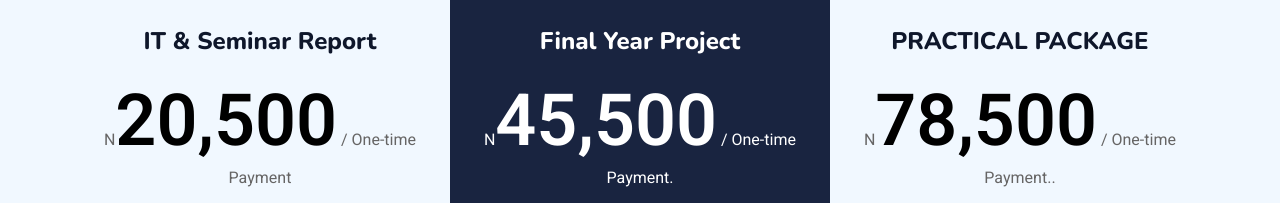
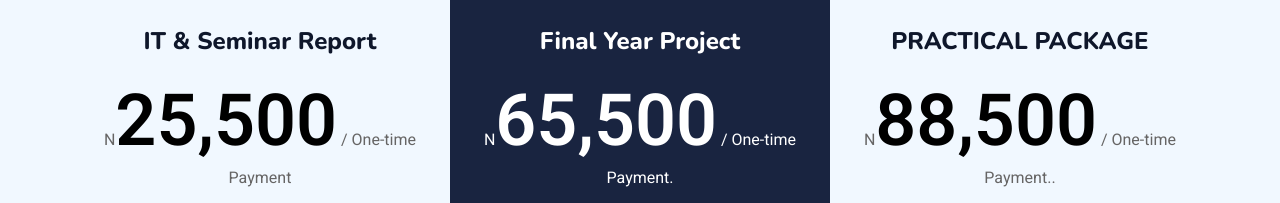
Before and after one commit to MozamVip/falconproject, a plain HTML site: page index.html in a window 1280 px wide. Shown: the part 3058-3261 px from the top of the page. Drawn offline with nearby package versions, Linux system fonts and the light colour scheme.

Commit message:
Update index.html

```diff
--- a/index.html
+++ b/index.html
@@ -619,7 +619,7 @@
         <div class="row">
             <div data-aos="fade-right" data-aos-delay="200" data-aos-duration="1000" data-aos-once="true" class="col-md-4 text-center py-4 mt-5">
                 <h4 class="my-4">IT & Seminar Report</h4>
-                <p class="font-weight-bold">N<span class="display-2 font-weight-bold" style="color:black;">20,500</span> / One-time Payment</p>
+                <p class="font-weight-bold">N<span class="display-2 font-weight-bold" style="color:black;">25,500</span> / One-time Payment</p>
                 <ul class="list-unstyled">
                     <li>Customized report writing</li>
                     <li>Seminar Topic Generation</li>
@@ -634,7 +634,7 @@
             </div>
             <div data-aos="fade-up" data-aos-duration="1000" data-aos-once="true" class="col-md-4 text-center py-4 mt-5 rounded" id="price-table__premium">
                 <h4 class="my-4" style="color: white;">Final Year Project</h4>
-                <p class="font-weight-bold">N<span class="display-2 font-weight-bold">45,500</span> / One-time Payment.</p>
+                <p class="font-weight-bold">N<span class="display-2 font-weight-bold">65,500</span> / One-time Payment.</p>
                 <ul class="list-unstyled">
                     <li>Project Proposal development</li>
                     <li>Project Topic Generation</li>
@@ -648,7 +648,7 @@
             </div>
             <div data-aos="fade-left" data-aos-delay="200" data-aos-duration="1000" data-aos-once="true" class="col-md-4 text-center py-4 mt-5">
                 <h4 class="my-4">PRACTICAL PACKAGE</h4>
-                <p class="font-weight-bold">N<span class="display-2 font-weight-bold" style="color:black;">78,500</span> / One-time Payment..</p>
+                <p class="font-weight-bold">N<span class="display-2 font-weight-bold" style="color:black;">88,500</span> / One-time Payment..</p>
                 <ul class="list-unstyled">
                     <li>Project Proposal development</li>
                     <li>Advanced editing & proofreading</li>
```
